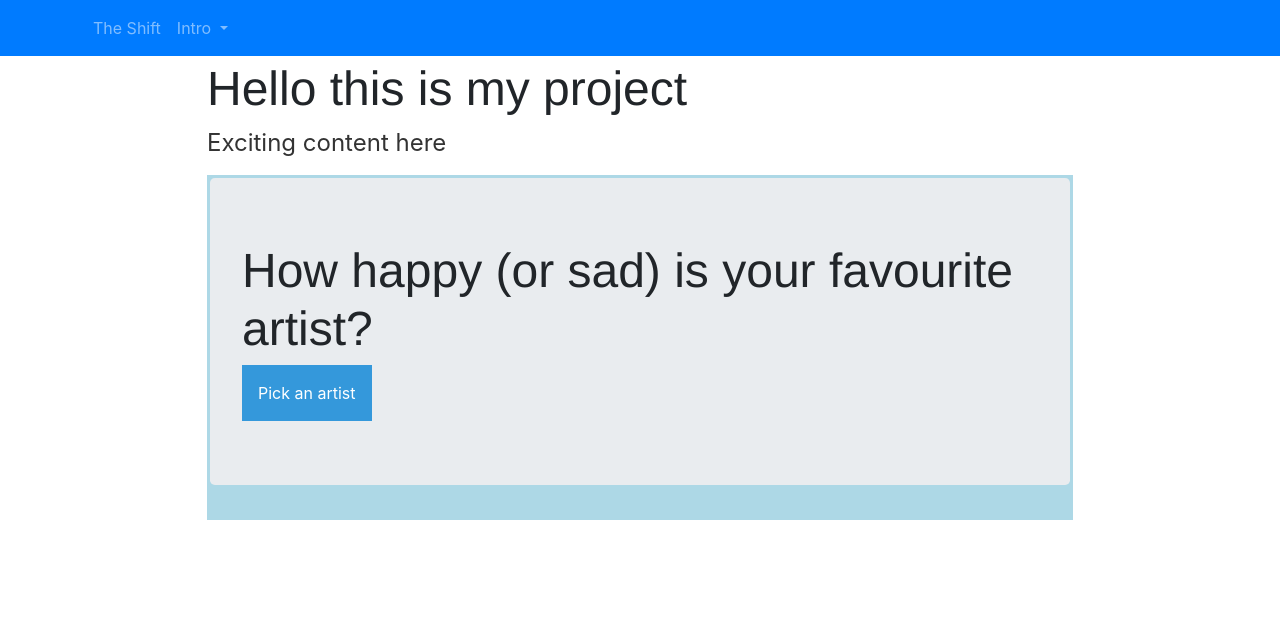
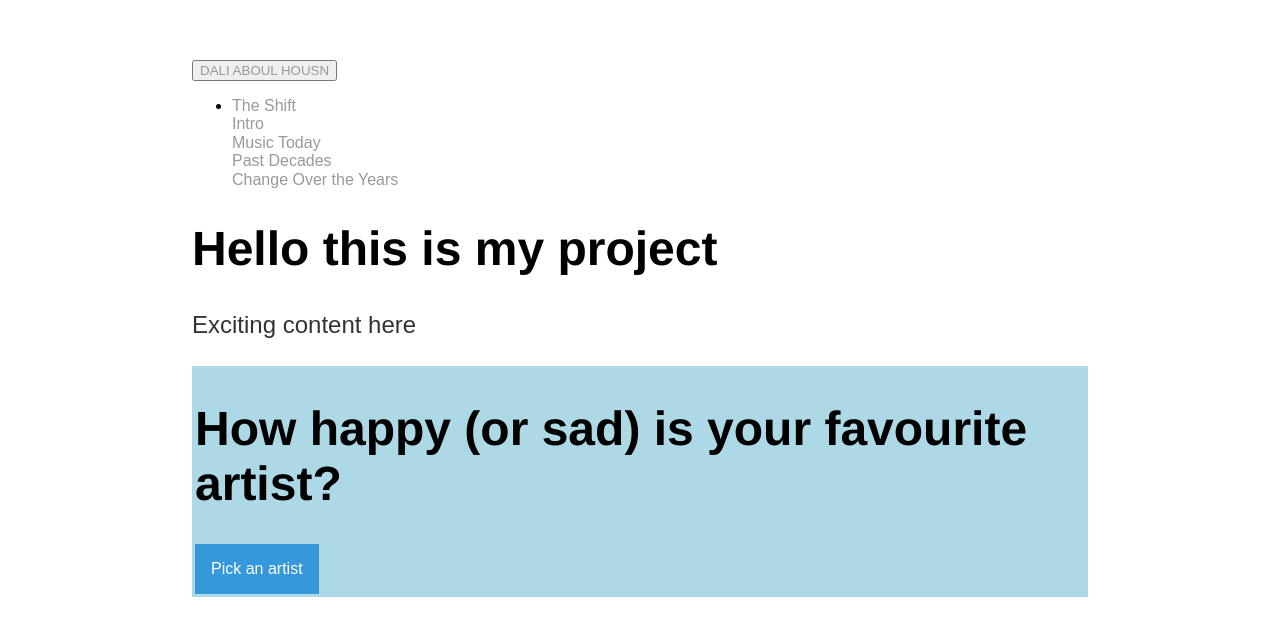
Before and after one commit to ah-dali/ah-dali.github.io, a Jekyll site: the page built from index.html, in a window 1280 px wide. Shown: the top 636 px of the page. Built offline with Jekyll 4.4.1, drawn with Linux system fonts in a browser that asks for light colours; nearby versions of some CDN libraries; library files that are not in the unit come from our copies.

Commit message:
Update default.html

```diff
--- a/_layouts/default.html
+++ b/_layouts/default.html
@@ -6,7 +6,6 @@
 		<!-- link to main stylesheet -->
 		<meta name="viewport" content="width=device-width, initial-scale=1">
                 <meta http-equiv="X-UA-Compatible" content="IE=edge" />
-		<link rel="stylesheet" href="css/bootstrap.css" media="screen">
 		<link rel="stylesheet" type="text/css" href="/css/main.css">
 	</head>
         <body>
```
